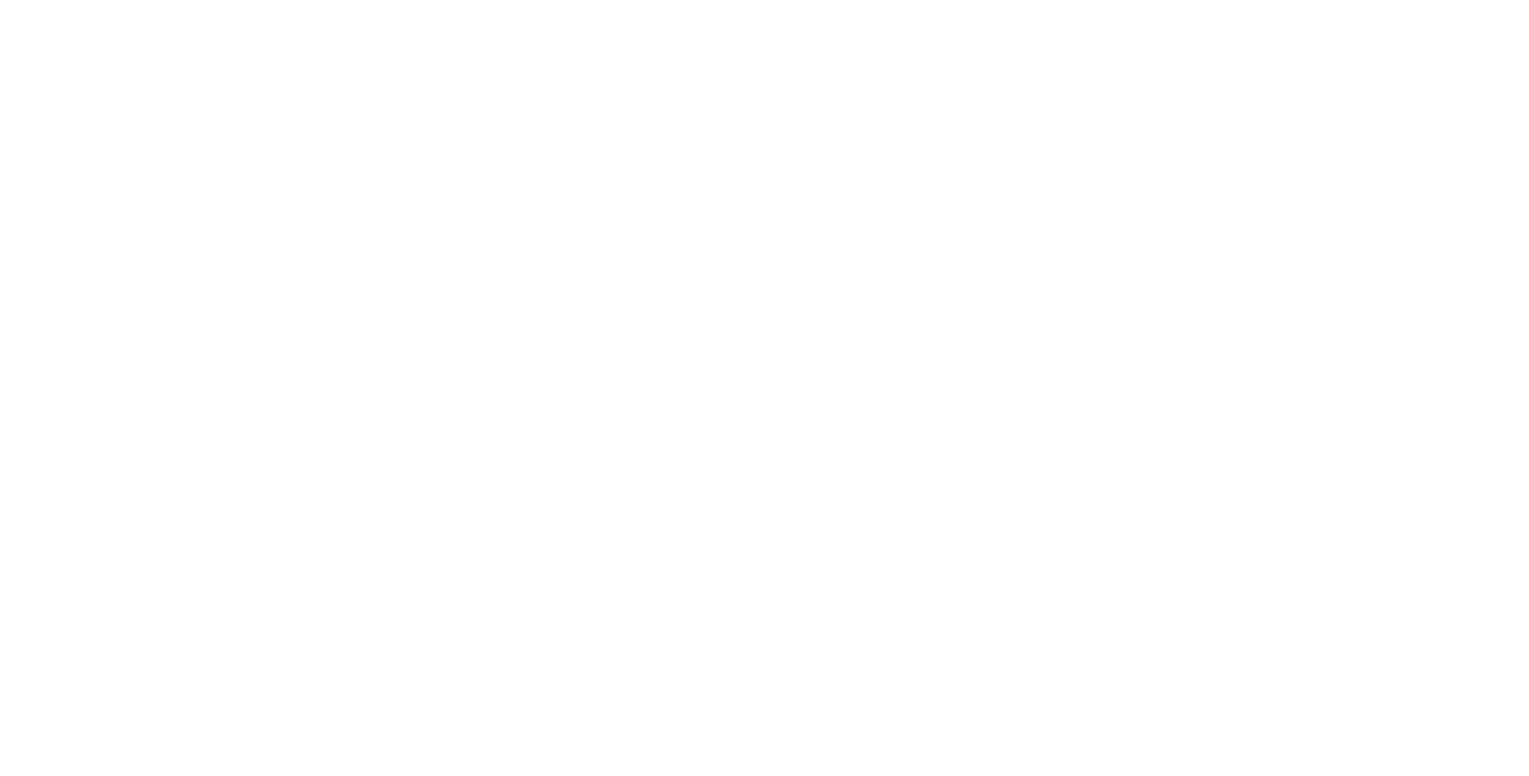
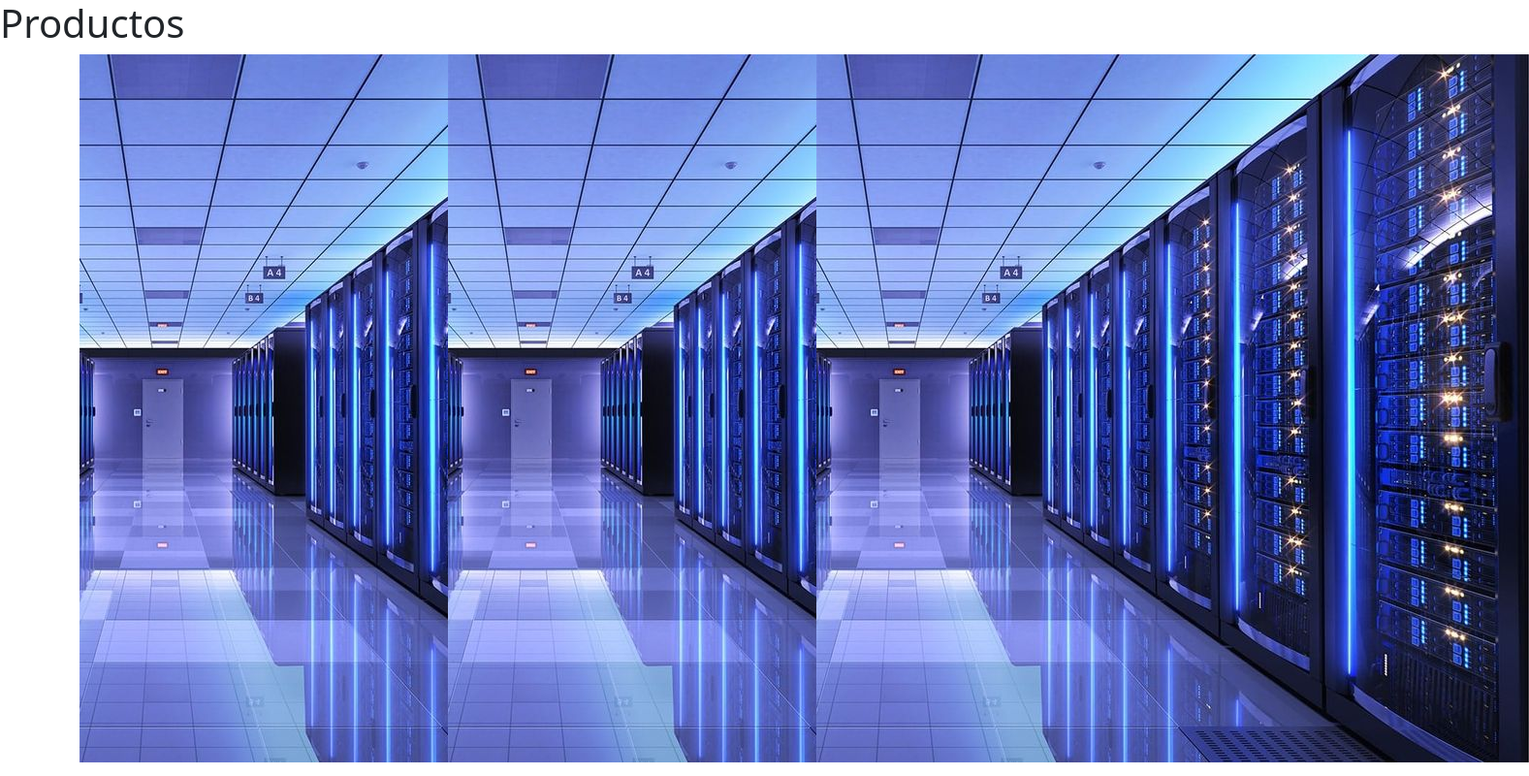
Before and after one commit to Aydily/AAT1-M2, a website built with Vite: page src/pages/tarjetasProductos.html in a window 1280 px wide. Shown: the whole page at 97% size, 1577 px wide, since content can reach past the window. Built offline with nearby package versions, Linux system fonts and the light colour scheme.

Commit message:
se agrega bootstrap y container

```diff
--- a/src/pages/tarjetasProductos.html
+++ b/src/pages/tarjetasProductos.html
@@ -7,17 +7,24 @@
   <link rel="stylesheet" href="../styles/tarjetasProductos.css">
 </head>
 <body>
-  <div class="containerProduct">
 
-    <div class="fotoProducto">
-    </div>
+  <h1>Productos</h1>
 
-    <div class="nombreProducto">
-    </div>
+<div class="container">
+  <div class="row">
 
-    <div class="precioContainer">
-    </div>
+    <div class="col-md-6 col-xl-4"><img src="/images/Server Room Cooling North Slope Chillers.jpg" alt=""></div>
+
+    <div class="col-md-6 col-xl-4"><img src="/images/Server Room Cooling North Slope Chillers.jpg" alt=""></div>
+
+    <div class="col-md-6 col-xl-4"><img src="/images/Server Room Cooling North Slope Chillers.jpg" alt=""></div>
 
   </div>
+
+</div>
+
+    <!--segundo grid-->
+
+
 </body>
 </html>
```
Also changed, not shown: images/Server Room Cooling North Slope Chillers.jpg (added), src/styles/tarjetasProductos.css (line endings or trailing spaces).
